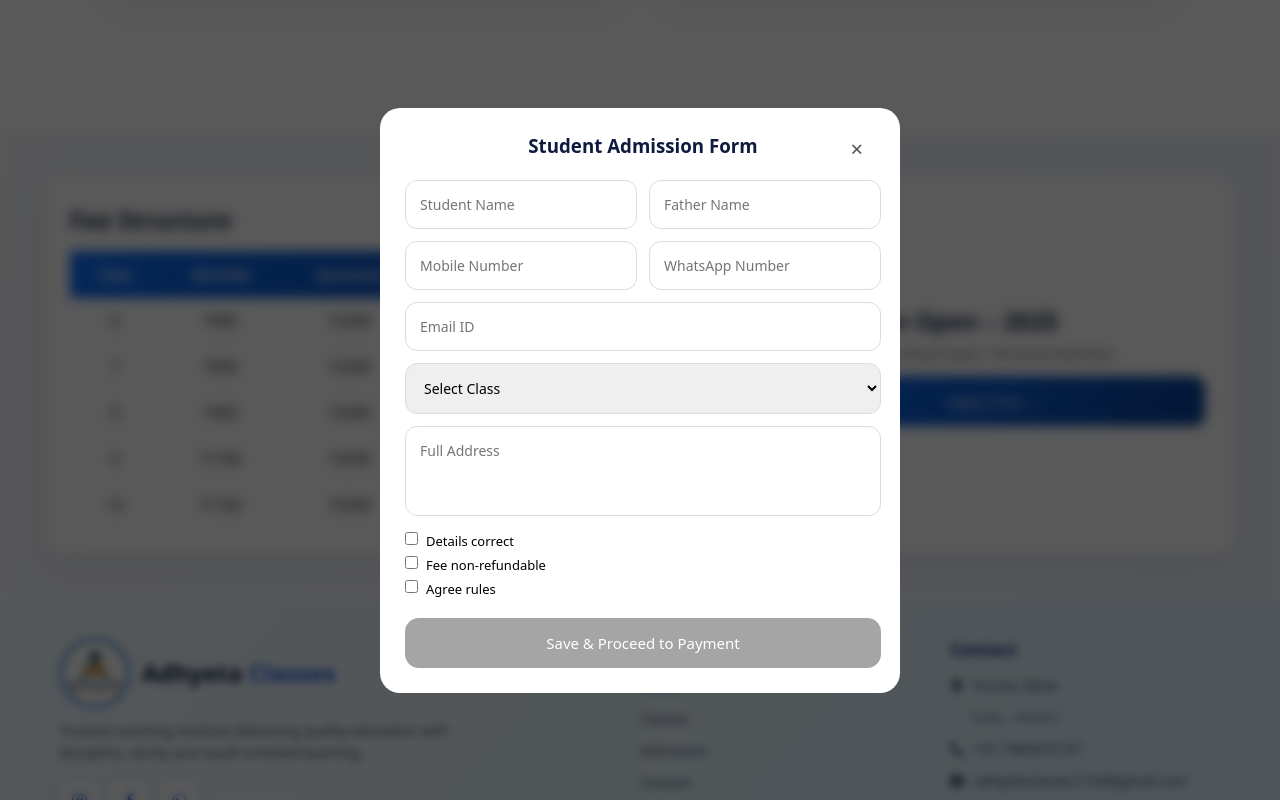
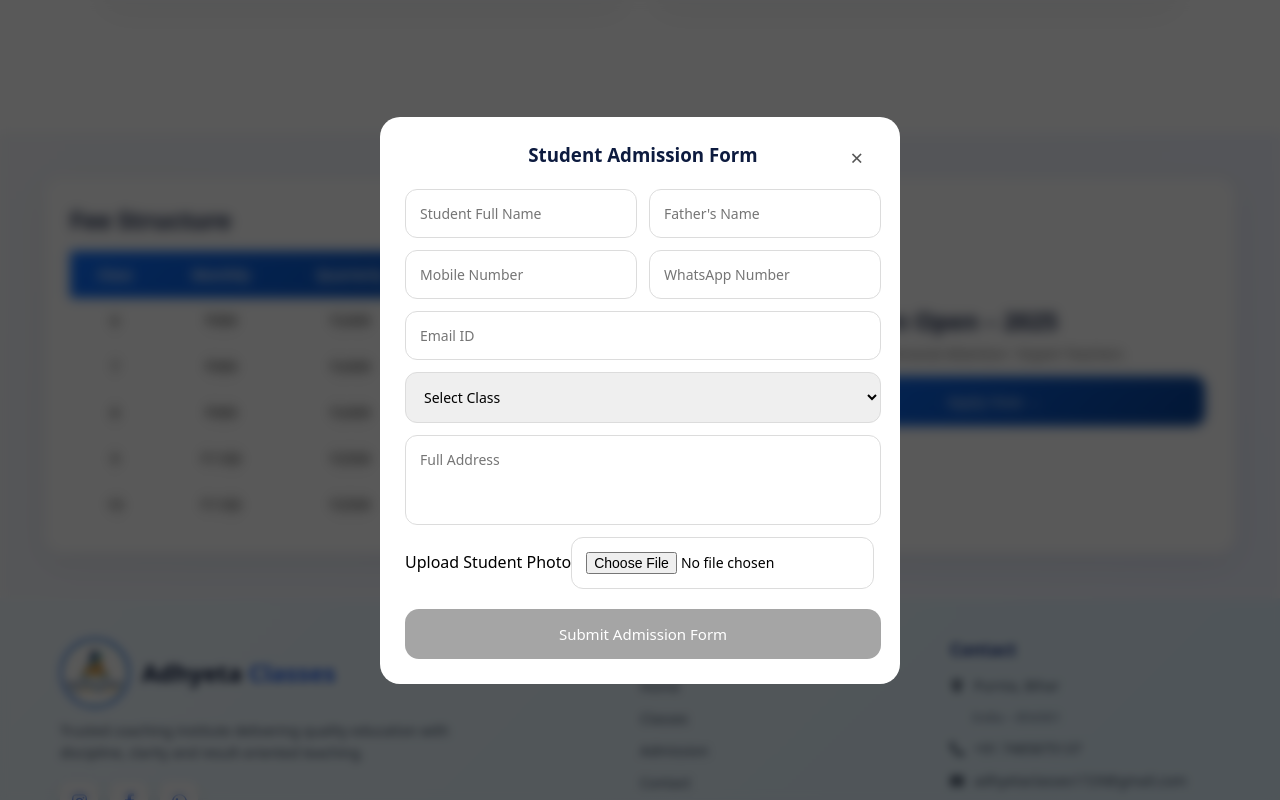
Before and after one commit to Adi2917/Adhyeta-Classes, a React (Vite) app: page /admission in a window 1280 px wide. Both pictures are taken after a click on the button "Apply Now →". Shown: the part 1981-2781 px from the top of the page. Built offline with nearby package versions, Linux system fonts and the light colour scheme.

Commit message:
remve qr code

```diff
--- a/src/components/FeeAdd/FeeAdd.jsx
+++ b/src/components/FeeAdd/FeeAdd.jsx
@@ -1,8 +1,10 @@
-import React, { useState, useEffect } from "react";
+import React, { useState } from "react";
 import "./FeeAdd.css";
-import qrImg from "../../assets/qrcode.jpeg";
 
 export default function FeeAdd() {
+
+  // 🔴 YAHAN APNI IMGBB API KEY PASTE KAR DO
+  const IMGBB_KEY = "e19abcd4228e38d7c054d4e1238fab34";
 
   const initialForm = {
     student: "",
@@ -12,37 +14,17 @@ export default function FeeAdd() {
     email: "",
     className: "",
     address: "",
-    utr: "",
-    t1: false,
-    t2: false,
-    t3: false,
   };
 
   const [open, setOpen] = useState(false);
-  const [step, setStep] = useState(1);
-  const [timer, setTimer] = useState(30);
-  const [showPayFields, setShowPayFields] = useState(false);
+  const [form, setForm] = useState(initialForm);
   const [imageUrl, setImageUrl] = useState("");
   const [uploading, setUploading] = useState(false);
-  const [form, setForm] = useState(initialForm);
-
-  /* ================= RESET ================= */
-  const resetAll = () => {
-    setOpen(false);
-    setStep(1);
-    setTimer(30);
-    setShowPayFields(false);
-    setImageUrl("");
-    setUploading(false);
-    setForm(initialForm);
-    window.location.reload();
-  };
 
   /* ================= VALIDATION ================= */
   const emailValid = /^[^\s@]+@[^\s@]+\.[^\s@]+$/.test(form.email);
   const mobileValid = form.mobile.length === 10;
   const whatsappValid = form.whatsapp.length === 10;
-  const utrValid = form.utr.length === 12;
 
   const isFormValid =
     form.student &&
@@ -52,48 +34,37 @@ export default function FeeAdd() {
     emailValid &&
     form.className &&
     form.address &&
-    form.t1 &&
-    form.t2 &&
-    form.t3;
+    imageUrl;
 
-  /* ================= TIMER ================= */
-  useEffect(() => {
-    if (step === 2 && !showPayFields && timer > 0) {
-      const t = setTimeout(() => setTimer((p) => p - 1), 1000);
-      return () => clearTimeout(t);
-    }
-    if (timer === 0) setShowPayFields(true);
-  }, [timer, step, showPayFields]);
-
-  /* ================= IMAGE UPLOAD ================= */
+  /* ================= IMAGE UPLOAD (IMGBB) ================= */
   const uploadImage = async (file) => {
     if (!file) return;
+
     setUploading(true);
 
     const fd = new FormData();
     fd.append("image", file);
 
     const res = await fetch(
-      "https://api.imgbb.com/1/upload?key=e19abcd4228e38d7c054d4e1238fab34",
-      { method: "POST", body: fd }
+      `https://api.imgbb.com/1/upload?key=${IMGBB_KEY}`,
+      {
+        method: "POST",
+        body: fd,
+      }
     );
+
     const data = await res.json();
     setImageUrl(data.data.url);
     setUploading(false);
   };
 
-  /* ================= FORM SUBMIT TO FORMSPREE ================= */
-  const handleSubmitToFormspree = async (e) => {
+  /* ================= FORM SUBMIT ================= */
+  const handleSubmit = async (e) => {
     e.preventDefault();
-
-    if (!utrValid || !imageUrl) {
-      alert("Valid UTR aur screenshot upload karo");
-      return;
-    }
 
     const payload = {
       ...form,
-      payment_screenshot: imageUrl,
+      student_photo: imageUrl,
     };
 
     await fetch("https://formspree.io/f/mykgyypk", {
@@ -102,8 +73,11 @@ export default function FeeAdd() {
       body: JSON.stringify(payload),
     });
 
-    alert("Your Admission process is done.\nWait for call and message.");
-    resetAll();
+    alert("Admission Form Submitted Successfully!\nWe will contact you soon.");
+
+    setForm(initialForm);
+    setImageUrl("");
+    setOpen(false);
   };
 
   return (
@@ -134,7 +108,7 @@ export default function FeeAdd() {
 
         <div className="fee-right">
           <h2>Admission Open – 2025</h2>
-          <p>Online Classes • Limited Seats • Personal Attention</p>
+          <p>Limited Seats • Personal Attention • Expert Teachers</p>
           <button onClick={() => setOpen(true)}>Apply Now →</button>
         </div>
       </section>
@@ -143,106 +117,86 @@ export default function FeeAdd() {
       {open && (
         <div className="modal">
           <div className="box">
-            <span className="close" onClick={resetAll}>×</span>
+            <span className="close" onClick={() => setOpen(false)}>×</span>
 
-            <form onSubmit={handleSubmitToFormspree}>
-              {step === 1 && (
-                <>
+            <form onSubmit={handleSubmit}>
               <h3>Student Admission Form</h3>
 
               <div className="grid">
-                    <input placeholder="Student Name"
+                <input
+                  placeholder="Student Full Name"
                   value={form.student}
-                      onChange={e => setForm({ ...form, student: e.target.value })} />
+                  onChange={e => setForm({ ...form, student: e.target.value })}
+                />
 
-                    <input placeholder="Father Name"
+                <input
+                  placeholder="Father's Name"
                   value={form.father}
-                      onChange={e => setForm({ ...form, father: e.target.value })} />
+                  onChange={e => setForm({ ...form, father: e.target.value })}
+                />
               </div>
 
               <div className="grid">
-                    <input placeholder="Mobile Number" maxLength="10"
+                <input
+                  placeholder="Mobile Number"
+                  maxLength="10"
                   value={form.mobile}
-                      onChange={e => setForm({ ...form, mobile: e.target.value.replace(/\D/g,"") })} />
+                  onChange={e =>
+                    setForm({ ...form, mobile: e.target.value.replace(/\D/g, "") })
+                  }
+                />
 
-                    <input placeholder="WhatsApp Number" maxLength="10"
+                <input
+                  placeholder="WhatsApp Number"
+                  maxLength="10"
                   value={form.whatsapp}
-                      onChange={e => setForm({ ...form, whatsapp: e.target.value.replace(/\D/g,"") })} />
+                  onChange={e =>
+                    setForm({ ...form, whatsapp: e.target.value.replace(/\D/g, "") })
+                  }
+                />
               </div>
 
-                  <input placeholder="Email ID"
+              <input
+                placeholder="Email ID"
                 value={form.email}
-                    onChange={e => setForm({ ...form, email: e.target.value })} />
+                onChange={e => setForm({ ...form, email: e.target.value })}
+              />
 
-                  <select value={form.className}
-                    onChange={e => setForm({ ...form, className: e.target.value })}>
+              <select
+                value={form.className}
+                onChange={e => setForm({ ...form, className: e.target.value })}
+              >
                 <option value="">Select Class</option>
-                    {[6,7,8,9,10].map(c => <option key={c}>Class {c}</option>)}
+                {[6, 7, 8, 9, 10].map(c => (
+                  <option key={c}>Class {c}</option>
+                ))}
               </select>
 
-                  <textarea placeholder="Full Address"
+              <textarea
+                placeholder="Full Address"
                 value={form.address}
-                    onChange={e => setForm({ ...form, address: e.target.value })} />
+                onChange={e => setForm({ ...form, address: e.target.value })}
+              />
 
-                  <div className="terms">
-                    <label><input type="checkbox" checked={form.t1}
-                      onChange={e => setForm({ ...form, t1: e.target.checked })}/> Details correct</label>
-                    <label><input type="checkbox" checked={form.t2}
-                      onChange={e => setForm({ ...form, t2: e.target.checked })}/> Fee non-refundable</label>
-                    <label><input type="checkbox" checked={form.t3}
-                      onChange={e => setForm({ ...form, t3: e.target.checked })}/> Agree rules</label>
-                  </div>
+              <label className="upload">
+                Upload Student Photo
+                <input
+                  type="file"
+                  accept="image/*"
+                  onChange={e => uploadImage(e.target.files[0])}
+                />
+              </label>
 
-                  <button type="button"
+              {uploading && <p>Uploading photo...</p>}
+              {imageUrl && <p className="ok">Photo uploaded ✓</p>}
+
+              <button
+                type="submit"
                 disabled={!isFormValid}
                 className={!isFormValid ? "disabled" : ""}
-                    onClick={() => setStep(2)}>
-                    Save & Proceed to Payment
+              >
+                Submit Admission Form
               </button>
-                </>
-              )}
-
-              {step === 2 && (
-                <>
-                  <h3>Pay ₹500 Admission Fee</h3>
-                  <p><b>Banking Name:</b> Aditya Kumar</p>
-                  <p><b>Finance Dept:</b> Adhyeta Classes</p>
-
-                  {!showPayFields && (
-                    <>
-                      <img src={qrImg} className="qr" alt="QR" />
-                      <p className="timer">Time left: {timer}s</p>
-
-                      <div className="actions">
-                        <button type="button" onClick={resetAll}>Exit</button>
-                        <button type="button" onClick={() => setShowPayFields(true)}>
-                          Add Payment Details
-                        </button>
-                      </div>
-                    </>
-                  )}
-
-                  {showPayFields && (
-                    <>
-                      <input placeholder="12 Digit UTR Number" maxLength="12"
-                        value={form.utr}
-                        onChange={e => setForm({ ...form, utr: e.target.value.replace(/\D/g,"") })} />
-
-                      <input type="file" accept="image/*"
-                        onChange={e => uploadImage(e.target.files[0])} />
-
-                      {uploading && <p>Uploading...</p>}
-                      {imageUrl && <p className="ok">Screenshot Uploaded ✓</p>}
-
-                      <button type="submit"
-                        disabled={!utrValid || !imageUrl}
-                        className={!utrValid || !imageUrl ? "disabled" : ""}>
-                        Final Submit Admission
-                      </button>
-                    </>
-                  )}
-                </>
-              )}
             </form>
           </div>
         </div>
```
Lines whose indentation alone changed are shown as unchanged.
